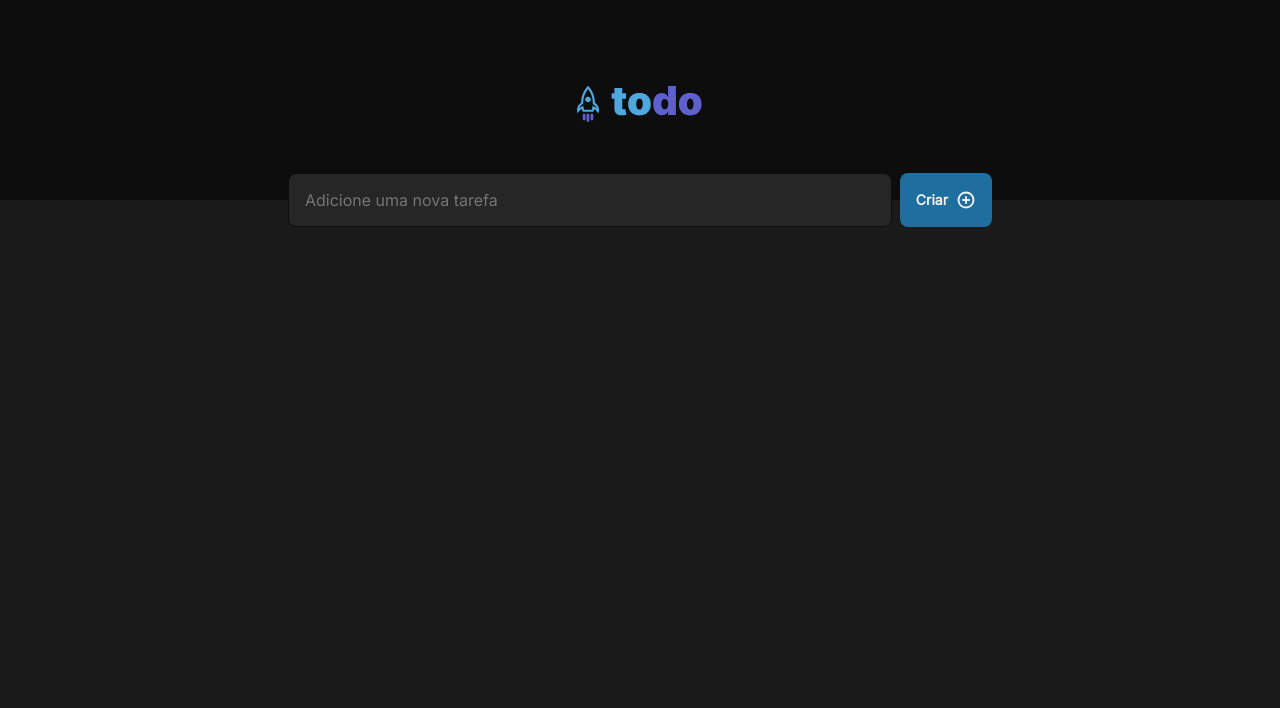
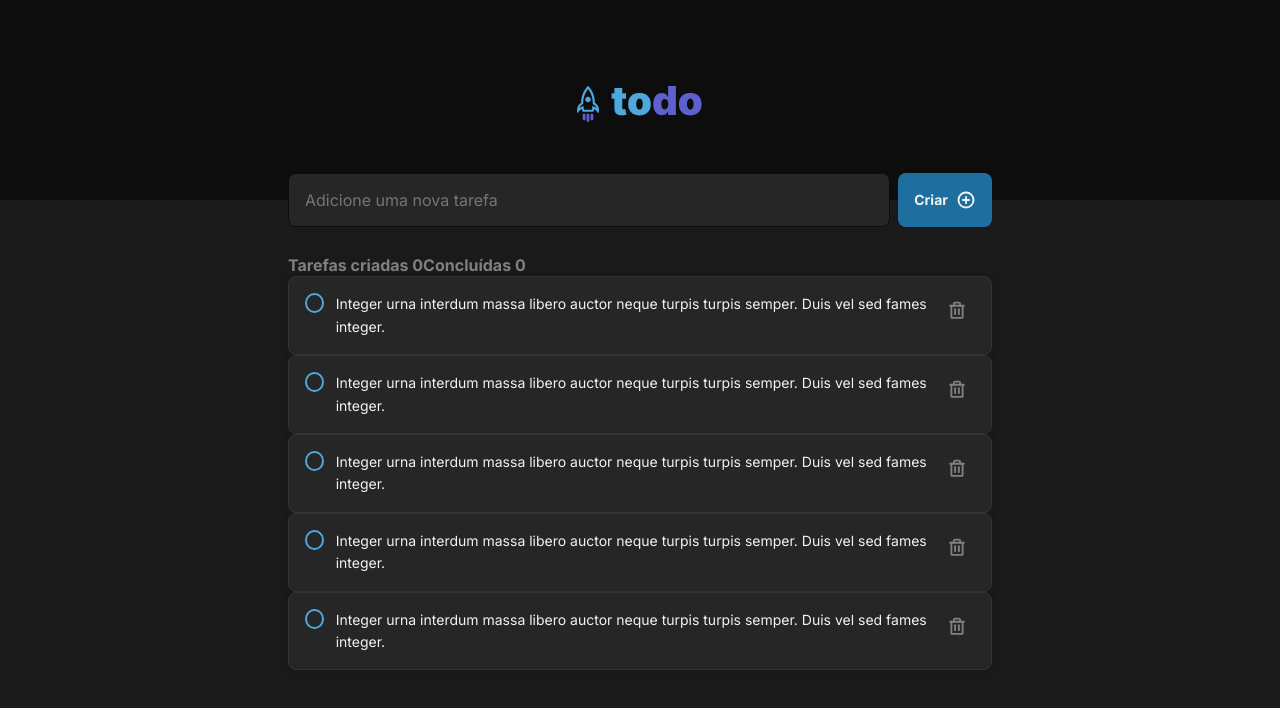
Before and after one commit to guilherme-s-barros/01-fundamentos-reactjs-desafio, a React (Vite) app: page / in a window 1280 px wide. Shown: the top 708 px of the page. Built offline with nearby package versions, Linux system fonts and the light colour scheme.

Commit message:
feat: add task component

```diff
--- a/index.html
+++ b/index.html
@@ -8,7 +8,7 @@
     <link rel="preconnect" href="https://fonts.gstatic.com" crossorigin />
 
     <link
-      href="https://fonts.googleapis.com/css2?family=Inter:opsz,wght@400;700&display=swap"
+      href="https://fonts.googleapis.com/css2?family=Inter:wght@400;700&display=swap"
       rel="stylesheet"
     />
 
--- a/src/App.tsx
+++ /dev/null
@@ -1,7 +0,0 @@
-import { Header } from './components/header'
-
-export function App() {
-  return (
-    <Header />
-  )
-}
--- /dev/null
+++ b/src/app.module.css
@@ -0,0 +1 @@
+.tasks {}
--- /dev/null
+++ b/src/app.tsx
@@ -0,0 +1,27 @@
+import { Header } from './components/header'
+import { Task } from './components/task'
+
+import styles from './app.module.css'
+
+export function App() {
+  return (
+    <>
+      <Header />
+
+      <main className="container">
+        <header>
+          <strong>Tarefas criadas <span>0</span></strong>
+          <strong>Concluídas <span>0</span></strong>
+        </header>
+
+        <ul className={styles.tasks}>
+          <Task />
+          <Task />
+          <Task />
+          <Task />
+          <Task />
+        </ul>
+      </main>
+    </>
+  )
+}
--- /dev/null
+++ b/src/components/task.module.css
@@ -0,0 +1,77 @@
+.task {
+  display: flex;
+  align-items: flex-start;
+  gap: 0.75rem;
+  background: var(--gray-500);
+  border: 1px solid var(--gray-400);
+  border-radius: 0.5rem;
+  padding: 1rem;
+  box-shadow: var(--shadow);
+}
+
+.task input[type=checkbox] {
+  appearance: none;
+  height: 1.25rem;
+  width: 1.25rem;
+  border: 2px solid var(--blue-500);
+  border-radius: 100%;
+  background: transparent;
+  cursor: pointer;
+  display: flex;
+  justify-content: center;
+  align-items: center;
+}
+
+.task input[type=checkbox]:hover {
+  background: var(--blue-600-opacity);
+  border-color: var(--blue-600);
+}
+
+.task input[type=checkbox]:checked {
+  background: var(--purple-600);
+  border-color: var(--purple-600);
+}
+
+.task input[type=checkbox]:checked:hover {
+  background: var(--purple-500);
+  border-color: var(--purple-500);
+}
+
+.task input[type=checkbox]:checked::after {
+  content: '';
+  width: 0.25rem;
+  height: 0.5rem;
+  border-bottom: 2px solid var(--gray-100);
+  border-right: 2px solid var(--gray-100);
+  transform: rotate(45deg) translateY(-1px);
+}
+
+.task input[type=checkbox]:checked + p {
+  text-decoration: line-through;
+  color: var(--gray-300);
+}
+
+.task > p {
+  color: var(--gray-100);
+  font-size: 0.875rem;
+}
+
+.deleteTaskButton {
+  background: transparent;
+  border: none;
+  padding: 0.5rem;
+  border-radius: 0.25rem;
+  line-height: 0;
+  color: var(--gray-300);
+  cursor: pointer;
+  transition: background-color 0.2s, color 0.2s;
+}
+
+.deleteTaskButton:hover {
+  background: var(--gray-400);
+  color: var(--red-500);
+}
+
+.deleteTaskButtonText {
+  display: none;
+}
--- /dev/null
+++ b/src/components/task.tsx
@@ -0,0 +1,21 @@
+import { Trash } from 'phosphor-react'
+
+import styles from './task.module.css'
+
+export function Task() {
+  return (
+    <li className={styles.task}>
+      <input type="checkbox" />
+
+      <p>
+        Integer urna interdum massa libero auctor neque turpis
+        turpis semper. Duis vel sed fames integer.
+      </p>
+
+      <button className={styles.deleteTaskButton} title="Deletar tarefa">
+        <Trash size={20} weight="bold" />
+        <span className={styles.deleteTaskButtonText}>Deletar tarefa</span>
+      </button>
+    </li>
+  )
+}
--- a/src/global.css
+++ b/src/global.css
@@ -1,6 +1,7 @@
 :root {
   --blue-500: #4EA8DE;
   --blue-600: #1E6F9F;
+  --blue-600-opacity: rgba(30, 111, 159, 0.2);
 
   --purple-500: #8284FA;
   --purple-600: #5E60CE;
@@ -14,6 +15,8 @@
   --gray-700: #0D0D0D;
 
   --red-500: #E25858;
+
+  --shadow: 0 2px 8px rgba(0, 0, 0, 0.06);
 }
 
 * {
@@ -24,7 +27,7 @@
 
 *:focus {
   outline: transparent;
-  box-shadow: 0 0 8px 2px var(--purple-600);
+  box-shadow: 0 0 0 2px var(--purple-600);
 }
 
 body {
--- a/src/main.tsx
+++ b/src/main.tsx
@@ -1,7 +1,7 @@
 import { StrictMode } from 'react'
 import { createRoot } from 'react-dom/client'
 
-import { App } from './App.tsx'
+import { App } from './app.tsx'
 
 import './global.css'
 
```
